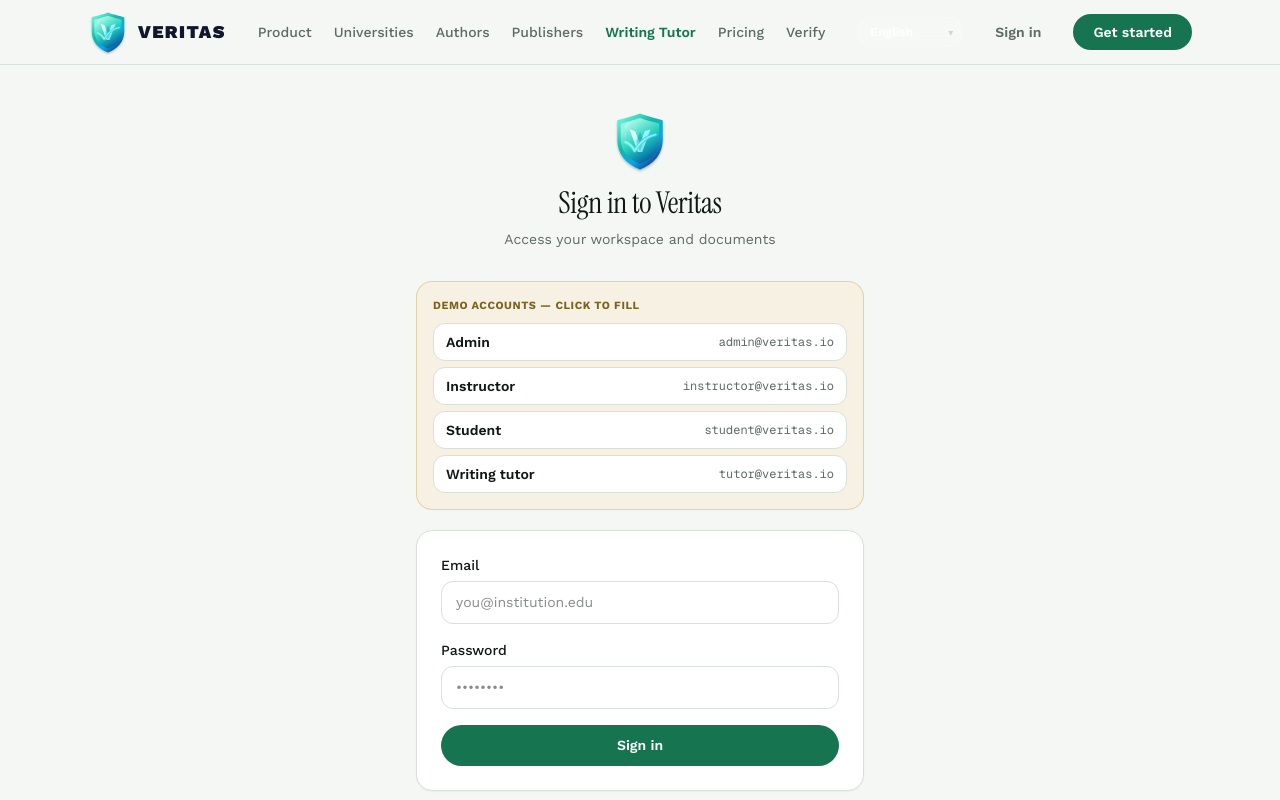
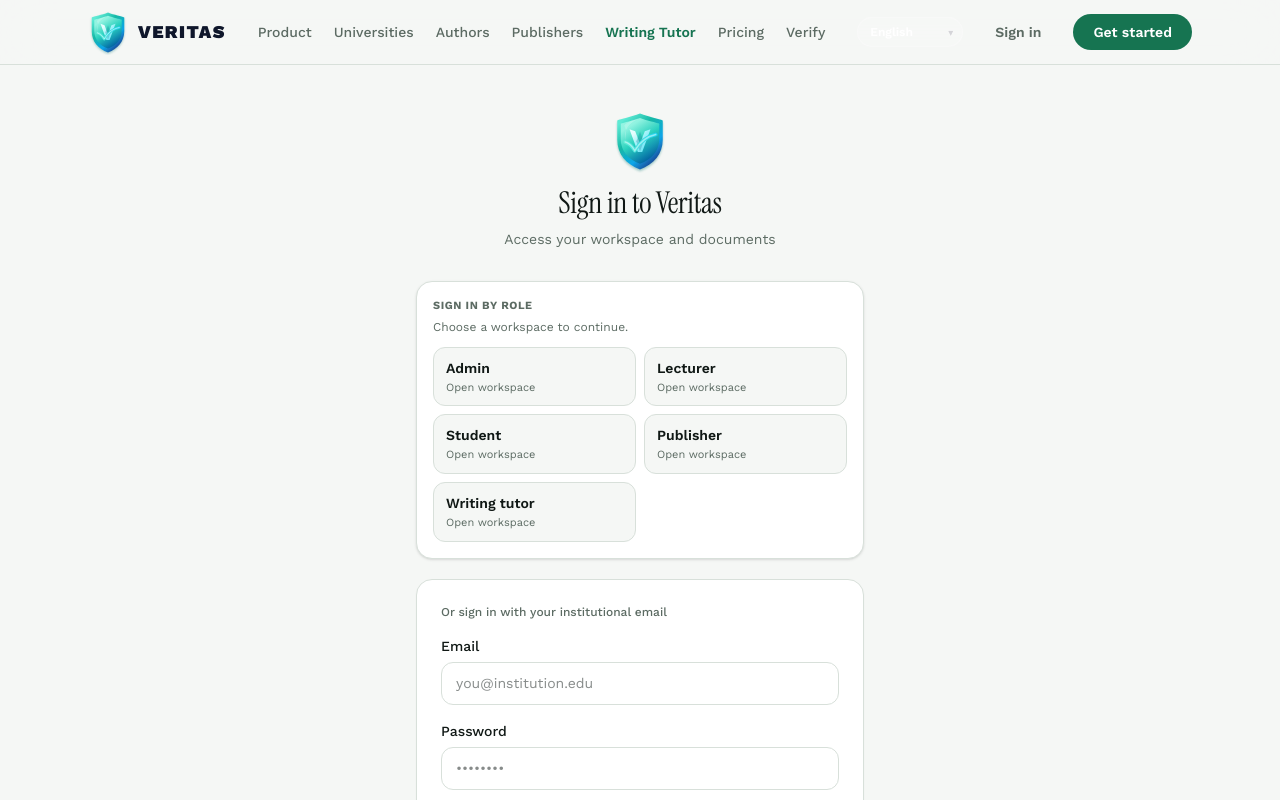
Before and after one commit to heidif24/veritas, a Next.js app: page /login in a window 1280 px wide. Shown: the top 800 px of the page. Built offline with nearby package versions, Linux system fonts and the light colour scheme.

Commit message:
Login: role quick-access without demo branding; one-click sign-in for all roles

```diff
--- a/app/login/page.tsx
+++ b/app/login/page.tsx
@@ -6,12 +6,22 @@ import { useRouter } from "next/navigation";
 import { VeritasLogo } from "@/app/components/veritas-logo";
 import { useLocale } from "@/app/components/locale-provider";
 
-const DEMO_ACCOUNTS = [
+/** Workspace quick access — fills credentials and signs in. No demo branding on the public surface. */
+const ROLE_ACCOUNTS = [
   { role: "Admin", email: "admin@veritas.io", password: "admin123" },
-  { role: "Instructor", email: "instructor@veritas.io", password: "instructor123" },
+  { role: "Lecturer", email: "instructor@veritas.io", password: "instructor123" },
   { role: "Student", email: "student@veritas.io", password: "student123" },
+  { role: "Publisher", email: "publisher@veritas.io", password: "publisher123" },
   { role: "Writing tutor", email: "tutor@veritas.io", password: "tutor123" },
 ];
+
+function workspaceForRole(role: string) {
+  if (role === "TUTOR") return "/tutor";
+  if (role === "ADMIN") return "/admin";
+  if (role === "INSTRUCTOR") return "/instructor";
+  if (role === "PUBLISHER") return "/publisher";
+  return "/student";
+}
 
 export default function LoginPage() {
   const router = useRouter();
@@ -21,31 +31,38 @@ export default function LoginPage() {
   const [email, setEmail] = useState("");
   const [password, setPassword] = useState("");
 
-  async function handleSubmit(event: FormEvent<HTMLFormElement>) {
-    event.preventDefault();
+  async function signIn(nextEmail: string, nextPassword: string) {
     setLoading(true);
     setError("");
+    setEmail(nextEmail);
+    setPassword(nextPassword);
 
+    try {
       const response = await fetch("/api/auth/login", {
         method: "POST",
         headers: { "Content-Type": "application/json" },
-      body: JSON.stringify({ email, password }),
+        body: JSON.stringify({ email: nextEmail, password: nextPassword }),
       });
 
       const result = await response.json();
-    setLoading(false);
-
       if (!response.ok) {
         setError(result.error || t("login.error"));
+        setLoading(false);
         return;
       }
 
       const role = result.user?.role ?? "STUDENT";
-    if (role === "TUTOR") router.push("/tutor");
-    else if (role === "ADMIN") router.push("/admin");
-    else if (role === "INSTRUCTOR") router.push("/instructor");
-    else router.push("/student");
+      router.push(workspaceForRole(role));
       router.refresh();
+    } catch {
+      setError(t("login.error"));
+      setLoading(false);
+    }
+  }
+
+  async function handleSubmit(event: FormEvent<HTMLFormElement>) {
+    event.preventDefault();
+    await signIn(email, password);
   }
 
   return (
@@ -57,28 +74,29 @@ export default function LoginPage() {
           <p className="mt-2 text-sm text-[var(--muted)]">{t("login.sub")}</p>
         </div>
 
-        <div className="mb-5 rounded-2xl border border-[var(--gold)]/40 bg-[var(--gold-soft)] p-4">
-          <p className="text-[11px] font-bold uppercase tracking-wider text-[#7a6220]">Demo accounts — click to fill</p>
-          <div className="mt-2 space-y-1.5">
-            {DEMO_ACCOUNTS.map((acc) => (
+        <div className="mb-5 rounded-2xl border border-[var(--line)] bg-white p-4 shadow-sm">
+          <p className="text-[11px] font-bold uppercase tracking-wider text-[var(--muted)]">
+            Sign in by role
+          </p>
+          <p className="mt-1 text-xs text-[var(--muted)]">Choose a workspace to continue.</p>
+          <div className="mt-3 grid gap-2 sm:grid-cols-2">
+            {ROLE_ACCOUNTS.map((acc) => (
               <button
                 key={acc.email}
                 type="button"
-                onClick={() => {
-                  setEmail(acc.email);
-                  setPassword(acc.password);
-                  setError("");
-                }}
-                className="flex w-full items-center justify-between rounded-xl border border-[var(--line)] bg-white px-3 py-2 text-left text-sm transition hover:border-[var(--gold)]"
+                disabled={loading}
+                onClick={() => void signIn(acc.email, acc.password)}
+                className="rounded-xl border border-[var(--line)] bg-[var(--paper)] px-3 py-2.5 text-left text-sm transition hover:border-[var(--emerald)] hover:bg-white disabled:opacity-60"
               >
-                <span className="font-semibold text-[var(--ink)]">{acc.role}</span>
-                <span className="font-mono text-xs text-[var(--muted)]">{acc.email}</span>
+                <span className="block font-semibold text-[var(--ink)]">{acc.role}</span>
+                <span className="mt-0.5 block text-[11px] text-[var(--muted)]">Open workspace</span>
               </button>
             ))}
           </div>
         </div>
 
         <form onSubmit={handleSubmit} className="v-card space-y-4 p-6">
+          <p className="text-xs font-medium text-[var(--muted)]">Or sign in with your institutional email</p>
           <div>
             <label className="mb-1.5 block text-sm font-medium text-[var(--ink)]">{t("login.email")}</label>
             <input
```
Lines whose indentation alone changed are shown as unchanged.
